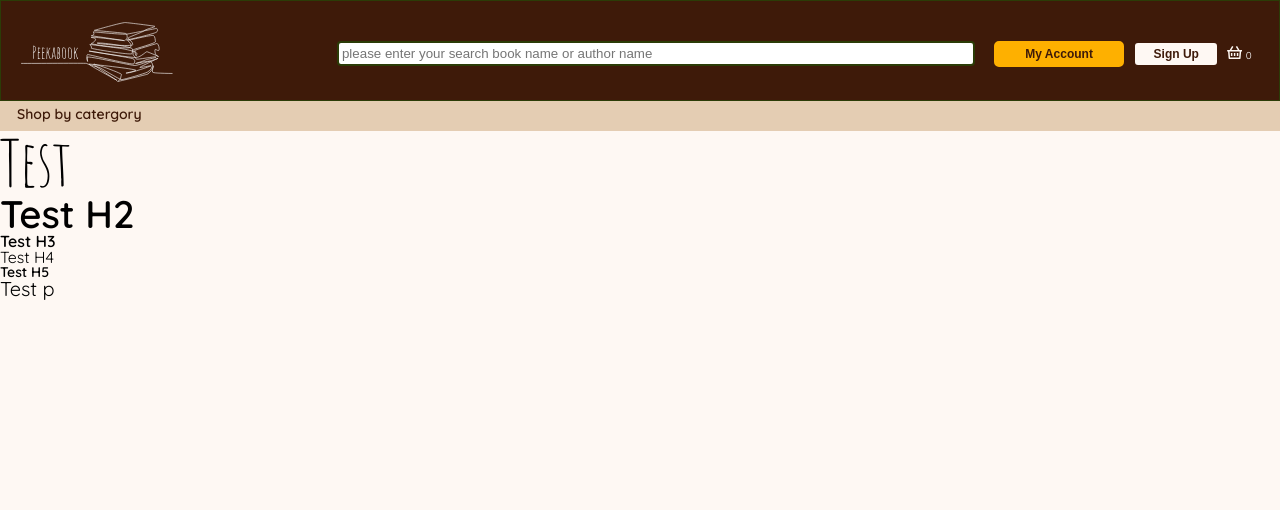
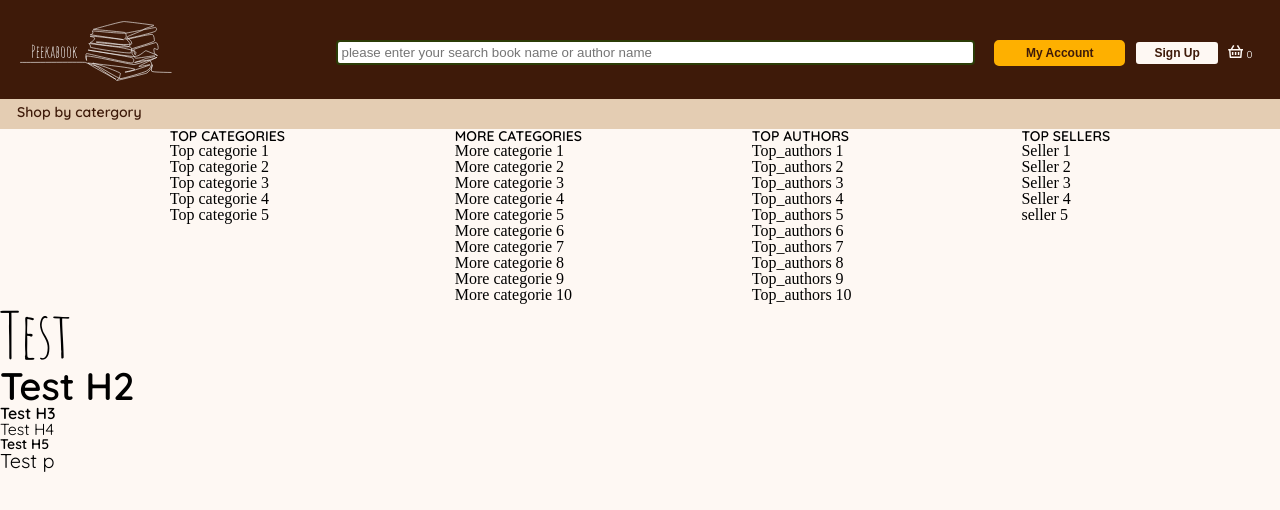
Before and after one commit to ZeptoFarad/book-app-summative, a Vue app in the folder front/: page / in a window 1280 px wide. Shown: the top 510 px of the page. Built offline with nearby package versions, Linux system fonts and the light colour scheme.

Commit message:
006042023a1

```diff
--- a/front/src/components/Header.vue
+++ b/front/src/components/Header.vue
@@ -23,6 +23,8 @@
             <svg id="logo2" width="21.5" height="18.5" viewBox="0 0 43 37" fill="none" xmlns="http://www.w3.org/2000/svg">
 <path d="M28.1598 0L34.9248 11.7181H42.1364V15.9318H39.6778L38.0829 35.068C38.0391 35.5945 37.799 36.0853 37.4104 36.4431C37.0217 36.801 36.5128 36.9997 35.9845 37H6.15192C5.62363 36.9997 5.11472 36.801 4.72607 36.4431C4.33741 36.0853 4.09737 35.5945 4.05352 35.068L2.45655 15.9318H0V11.7181H7.20954L13.9767 0L17.6257 2.10682L12.0763 11.7181H30.058L24.5108 2.10682L28.1598 0ZM35.4494 15.9318H6.68494L8.09019 32.7864H34.0441L35.4494 15.9318ZM23.175 20.1454V28.5727H18.9614V20.1454H23.175ZM14.7478 20.1454V28.5727H10.5341V20.1454H14.7478ZM31.6023 20.1454V28.5727H27.3887V20.1454H31.6023Z" fill="#FEF8F3"/>
 </svg>
+
+<!-- <img src="../assets/images/basket.svg" alt="" srcset=""> -->
            </div>
            <p class="increat-item">{{ amount }}</p>
         </div>
@@ -31,12 +33,42 @@
        <h5 class="header-box2-catle">Shop by catergory</h5>
        <input type="text" placeholder="please enter your search book name or author name" class="search-box2">
     </div>
-
+    <div class="drop-box-skin">
+       <div class="categorie-box">
+          <h5>TOP CATEGORIES</h5>
+            <ul>
+               <li v-for="top_cat in  top_cate">{{ top_cat }}</li>
+            </ul>
+       </div>
+       <div class="categorie-box">
+          <h5>MORE CATEGORIES</h5>
+            <ul>
+               <li v-for="more_cate in more_cates">{{ more_cate }}</li>
+            </ul>
+       </div>
+       <div class="categorie-box">
+          <h5>TOP AUTHORS</h5>
+            <ul>
+               <li v-for="top_author in  top_authors">{{ top_author }}</li>
+            </ul>
+       </div>
+       <div class="categorie-box">
+          <h5>TOP SELLERS</h5>
+            <ul>
+               <li v-for="top_seler in top_sellers">{{ top_seler }}</li>
+            </ul>
+       </div>
+    </div>
 </template>
 
 <style scoped>
 
 @media screen and (max-width:1440px){
+    .drop-box-skin{
+        display: flex;
+        justify-content: space-evenly;
+    }
+
     #logo1{ height: 60px;
         padding: 5px 5px 5px 0px;
     }
@@ -53,10 +85,9 @@
         align-items: center;
         justify-content: space-between;
         padding:6px 10px 0px 2px;
-        border: 1px solid rgb(43, 60, 7);
         margin: 0px;
         max-width: 1440px;
-        min-width: 320px;
+        /* min-width: 320px; */
     }
     .header-manu-logo{
         display: none;
@@ -104,14 +135,14 @@
         padding: 6px 6px 10px 17px;
         color:rgba(62, 26, 9, 1) ;
         max-width: 1440px;
-        min-width: 320px;
+        /* min-width: 320px; */
     }
     .search-box2{
         display: none;
     }
 }
 
-@media screen and (max-width:500px){
+@media screen and (max-width:620px){
     .header-box1{display: flex; }
     #logo1{height:65px; padding: 0px; }
     .search-box1{ display: none;}
@@ -121,12 +152,11 @@
     .header-manu-logo{
         margin: 0px 20px 0px 0px;
         display: block;
-
     }
     .header-box2-catle{ display: none;}
     .search-box2{
     display: block;
-        margin: 10px auto;
+        margin: 13px auto;
         padding: 12px 40px ;
         width: 60vw;
         text-align: end;
@@ -142,6 +172,10 @@
      data(){
         return{
             amount:0,
+            top_cate:['Top categorie 1', 'Top categorie 2','Top categorie 3','Top categorie 4','Top categorie 5'],
+            more_cates:['More categorie 1', 'More categorie 2','More categorie 3','More categorie 4','More categorie 5','More categorie 6', 'More categorie 7','More categorie 8','More categorie 9','More categorie 10'],
+            top_authors:['Top_authors 1','Top_authors 2', 'Top_authors 3','Top_authors 4','Top_authors 5','Top_authors 6','Top_authors 7', 'Top_authors 8','Top_authors 9','Top_authors 10'],
+            top_sellers:['Seller 1','Seller 2', 'Seller 3','Seller 4','seller 5',],
 
         }
 
```
